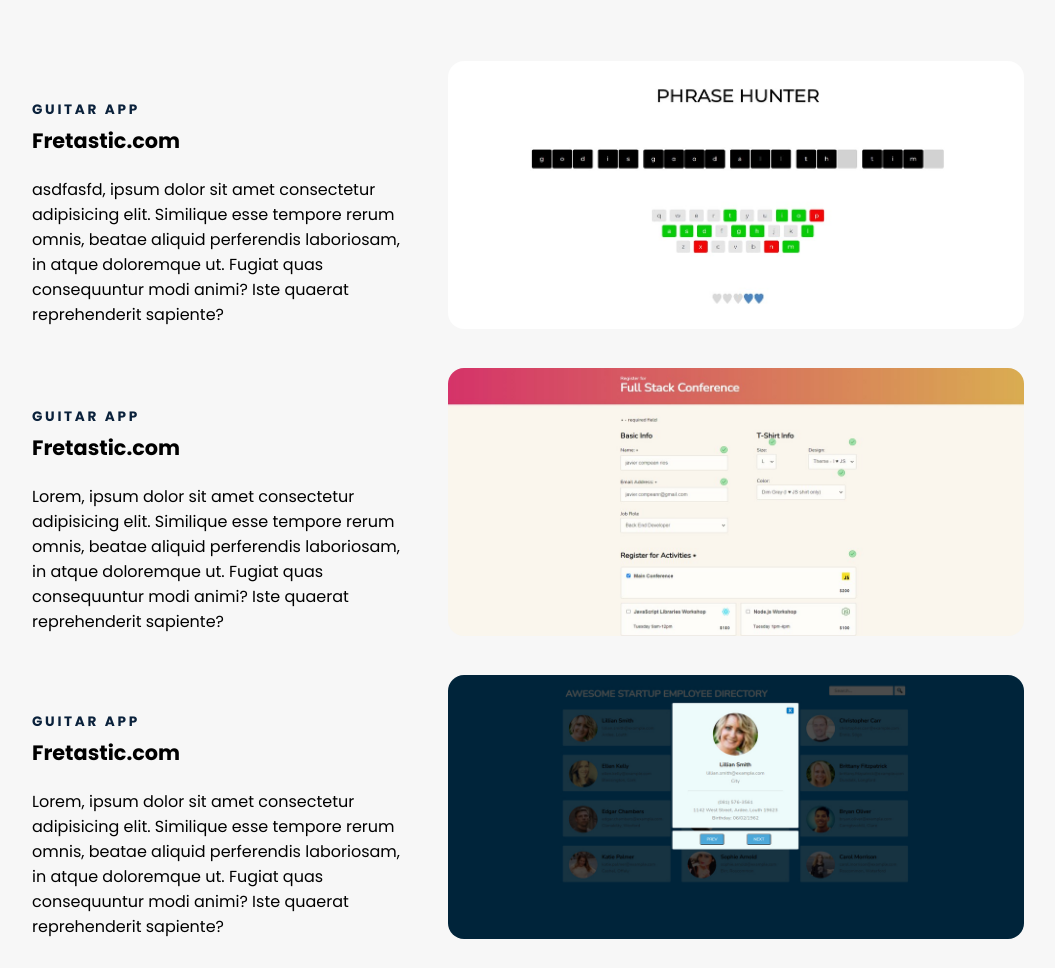
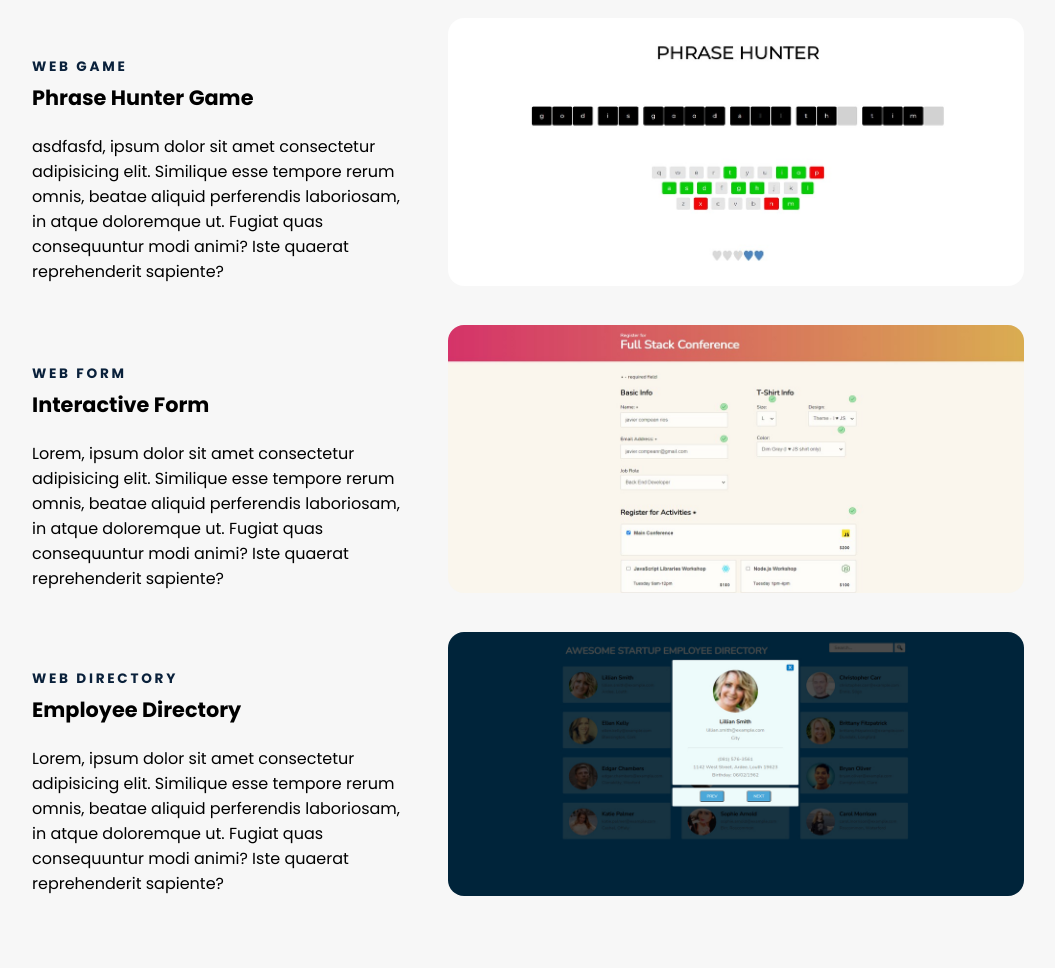
Before and after one commit to CompeanR/Portfolio, a plain HTML site: page index.html in a window 1280 px wide. Shown: the part 1849-2817 px from the top of the page, without its empty margins (128-1183 px from the left). Drawn offline with nearby package versions, Linux system fonts and the light colour scheme.

Commit message:
corrections

```diff
--- a/css/main.scss
+++ b/css/main.scss
@@ -140,6 +140,10 @@ section {
 
 .featured {
   position: relative;
+
+  img {
+    border-radius: 1em;
+  }
 }
 
 .featured::before {
--- a/index.html
+++ b/index.html
@@ -63,13 +63,13 @@
         <div class="left" id="featured">
             <div class="inner transition2">
                 <p class="subtitle">Featured Project</p>
-                <a href="#" class="featured-title">DesignCourse.com Redesign</a>
+                <a href="#" class="featured-title">Courses Web Service</a>
 
                 <p class="featured-desc">Lorem ipsum dolor sit amet consectetur adipisicing elit. Velit omnis autem sed laudantium beatae eveniet blanditiis fuga voluptatum! Ducimus neque officia quos nemo accusamus pariatur necessitatibus explicabo! Velit, delectus quidem.</p>
             </div>
         </div>
 
-        <img src="images/project-1.png" alt="Featured Project" class="right transition2">
+        <img src="images/fullstackapp.png" alt="Featured Project" class="right transition2">
     </section>
 
     <section class="skills" id="skills">
@@ -105,8 +105,8 @@
         <div class="portfolio-container transition3">
             <div class="portfolio-left">
                 <div class="inner">
-                    <p class="subtitle">Guitar App</p>
-                    <p class="featured-title">Fretastic.com</p>
+                    <p class="subtitle">Web Game</p>
+                    <p class="featured-title">Phrase Hunter Game</p>
                     <p class="-featured-desc">asdfasfd, ipsum dolor sit amet consectetur adipisicing elit. Similique esse tempore rerum omnis, beatae aliquid perferendis laboriosam, in atque doloremque ut. Fugiat quas consequuntur modi animi? Iste quaerat reprehenderit sapiente?</p>
                 </div>
             </div>
@@ -116,8 +116,8 @@
         <div class="portfolio-container transition3">
             <div class="portfolio-left">
                 <div class="inner">
-                    <p class="subtitle">Guitar App</p>
-                    <p class="featured-title">Fretastic.com</p>
+                    <p class="subtitle">Web Form</p>
+                    <p class="featured-title">Interactive Form</p>
                     <p class="-featured-desc">Lorem, ipsum dolor sit amet consectetur adipisicing elit. Similique esse tempore rerum omnis, beatae aliquid perferendis laboriosam, in atque doloremque ut. Fugiat quas consequuntur modi animi? Iste quaerat reprehenderit sapiente?</p>
                 </div>
             </div>
@@ -127,8 +127,8 @@
         <div class="portfolio-container transition3">
             <div class="portfolio-left">
                 <div class="inner">
-                    <p class="subtitle">Guitar App</p>
-                    <p class="featured-title">Fretastic.com</p>
+                    <p class="subtitle">Web Directory</p>
+                    <p class="featured-title">Employee Directory</p>
                     <p class="-featured-desc">Lorem, ipsum dolor sit amet consectetur adipisicing elit. Similique esse tempore rerum omnis, beatae aliquid perferendis laboriosam, in atque doloremque ut. Fugiat quas consequuntur modi animi? Iste quaerat reprehenderit sapiente?</p>
                 </div>
             </div>
@@ -159,18 +159,6 @@
             duration: 2
         }, '-=1.5')
 
-
-        // tl.from('.hero-design', {
-        //     opacity: 0, y: 50, ease: Power4.easeOut, duration: 1
-        // }, '-=2')
-
-        // gsap.from('.square-anim', {
-        //     stagger: .2,
-        //     scale: 0.1,
-        //     duration: 1,
-        //     ease: Back.easeOut.config(1.7)
-        // })
-
         gsap.from('.about', {
             y: '50%',
             opacity: 0,
@@ -181,7 +169,7 @@
         gsap.from('.transition2', {
             scrollTrigger: {
                 trigger: '.transition2',
-                start: 'top center'
+                start: 'top bottom'
             },
             y: '50%',
             opacity: 0,
```
Also changed, not shown: css/main.css, images/fullstackapp.png (added), images/hero-design.svg (deleted), images/project-1.png (deleted), 1 other file.
